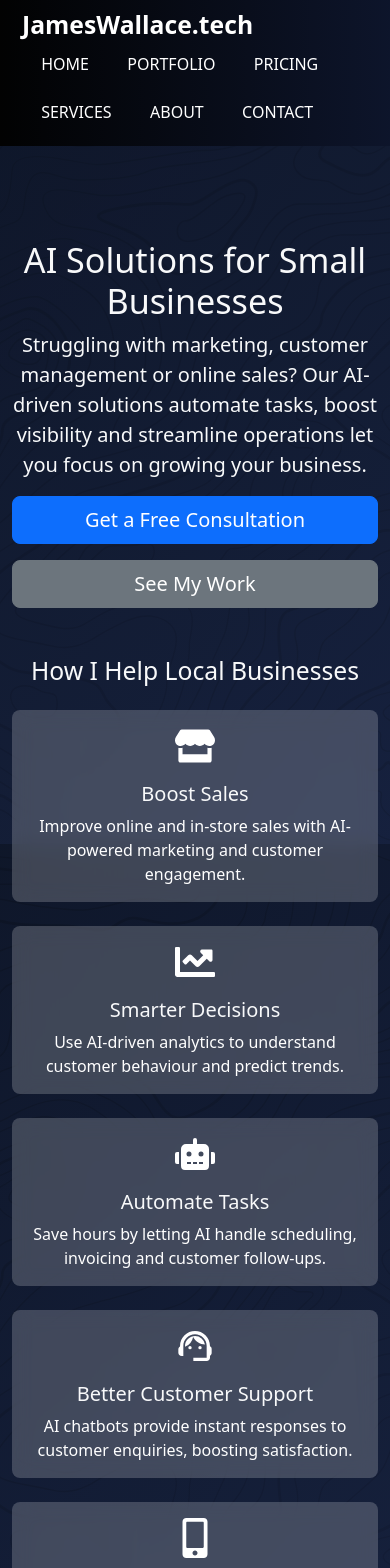
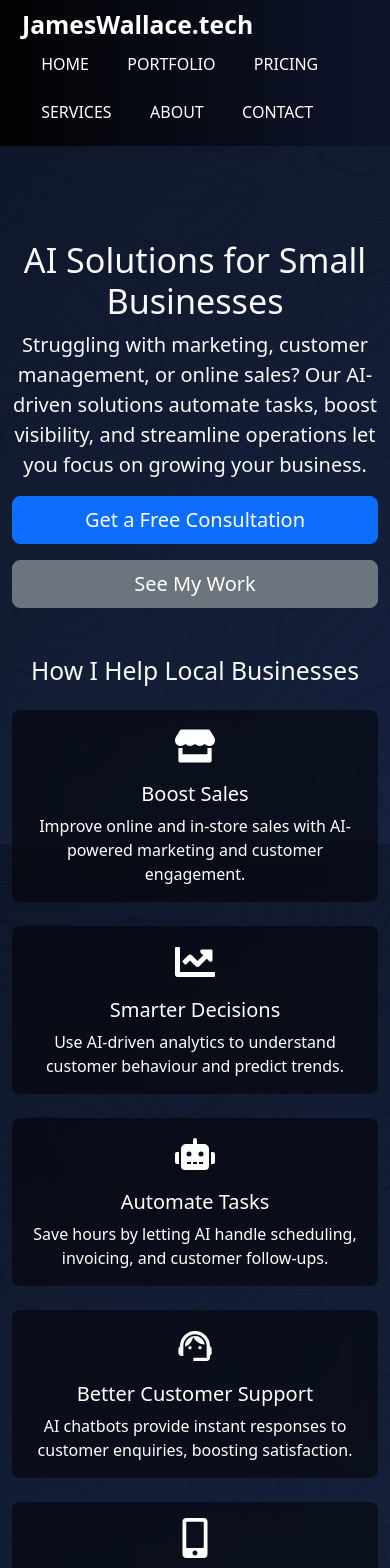
Before and after one commit to OpusLearning/JamesWallace.tech, a React (Vite) app in the folder frontend/: page / in a window 390 px wide. Shown: the top 1568 px of the page. Built offline with nearby package versions, Linux system fonts and the light colour scheme.

Commit message:
updated UI darker look and feel, and social media links

```diff
--- a/frontend/src/components/Footer.jsx
+++ b/frontend/src/components/Footer.jsx
@@ -27,33 +27,45 @@ export default function Footer() {
       {/* Social Media Icons */}
       <div className="footer-social d-flex justify-content-center gap-3 mt-3">
         <a
-          href="https://facebook.com"
+          href="https://www.facebook.com/profile.php?id=61573496098584"
           target="_blank"
           rel="noopener noreferrer"
         >
           <FaFacebook />
         </a>
-        <a href="https://twitter.com" target="_blank" rel="noopener noreferrer">
+        <a
+          href="https://x.com/WallaceJam6591"
+          target="_blank"
+          rel="noopener noreferrer"
+        >
           <FaTwitter />
         </a>
         <a
-          href="https://instagram.com"
+          href="https://www.instagram.com/jameswallace.tech/"
           target="_blank"
           rel="noopener noreferrer"
         >
           <FaInstagram />
         </a>
         <a
-          href="https://linkedin.com"
+          href="https://www.linkedin.com/in/james-wallace-979432352/"
           target="_blank"
           rel="noopener noreferrer"
         >
           <FaLinkedin />
         </a>
-        <a href="https://youtube.com" target="_blank" rel="noopener noreferrer">
+        <a
+          href="https://www.youtube.com/channel/UCQfo7QoY5ByWgk0F1_3hEdw"
+          target="_blank"
+          rel="noopener noreferrer"
+        >
           <FaYoutube />
         </a>
-        <a href="https://tiktok.com" target="_blank" rel="noopener noreferrer">
+        <a
+          href="https://www.tiktok.com/@james.wallace950"
+          target="_blank"
+          rel="noopener noreferrer"
+        >
           <FaTiktok />
         </a>
       </div>
--- a/frontend/src/pages/About.jsx
+++ b/frontend/src/pages/About.jsx
@@ -2,6 +2,7 @@ import { motion } from "framer-motion";
 import {
   FaCode,
   FaPaintBrush,
+  FaDraftingCompass,
   FaCogs,
   FaRocket,
   FaHandshake,
@@ -31,7 +32,7 @@ export default function About() {
         className="container"
         style={{ paddingTop: "120px", paddingBottom: "120px" }}
       >
-        {/* Heading */}
+        {/* Heading Section */}
         <div className="text-center mb-5">
           <motion.h1
             className="display-4 mb-3"
@@ -61,7 +62,7 @@ export default function About() {
           className="card mx-auto mb-5"
           style={{
             maxWidth: "400px",
-            backgroundColor: "rgba(128,128,128,0.3)",
+            backgroundColor: "rgba(0, 0, 0, 0.6)",
             border: "none",
             backdropFilter: "blur(10px)",
           }}
@@ -74,11 +75,7 @@ export default function About() {
               src={profileImage}
               alt="James Wallace"
               className="rounded-circle mb-3"
-              style={{
-                width: "128px",
-                height: "128px",
-                objectFit: "cover",
-              }}
+              style={{ width: "128px", height: "128px", objectFit: "cover" }}
             />
             <h3 className="card-title text-white">James Wallace</h3>
             <p className="card-subtitle mb-2 text-white">
@@ -94,7 +91,7 @@ export default function About() {
         </div>
         <div className="row">
           <ProcessCard
-            icon={<FaPaintBrush size={40} />}
+            icon={<FaDraftingCompass size={40} />}
             title="Custom Wireframing"
             description="Every project starts with a deep understanding of your business. I design tailored wireframes to map out a user-centric digital experience."
           />
@@ -153,7 +150,7 @@ function ProcessCard({ icon, title, description }) {
         className="card h-100 text-center"
         whileHover={{ scale: 1.05 }}
         style={{
-          backgroundColor: "rgba(128,128,128,0.3)",
+          backgroundColor: "rgba(0, 0, 0, 0.6)",
           backdropFilter: "blur(10px)",
           border: "none",
         }}
@@ -175,7 +172,7 @@ function CoreValueCard({ icon, title, description }) {
         className="card h-100 text-center"
         whileHover={{ scale: 1.05 }}
         style={{
-          backgroundColor: "rgba(128,128,128,0.3)",
+          backgroundColor: "rgba(0, 0, 0, 0.6)",
           backdropFilter: "blur(10px)",
           border: "none",
         }}
--- a/frontend/src/pages/Home.jsx
+++ b/frontend/src/pages/Home.jsx
@@ -3,6 +3,28 @@ import { Link } from "react-router-dom";
 import { FaStore, FaChartLine, FaRobot, FaMobileAlt } from "react-icons/fa";
 import { MdSupportAgent } from "react-icons/md";
 import backgroundImage from "../assets/homepage.webp"; // Ensure the path is correct
+
+// FeatureCard component: renders an individual feature card with frosted dark grey background.
+function FeatureCard({ icon, title, description }) {
+  return (
+    <div
+      className="card h-100 text-center border-0"
+      style={{
+        background: "rgba(0, 0, 0, 0.5)",
+        backdropFilter: "blur(10px)",
+        borderRadius: "0.5rem",
+      }}
+    >
+      <div className="card-body d-flex flex-column">
+        <div className="mb-3" style={{ color: "#fff" }}>
+          {icon}
+        </div>
+        <h5 className="card-title text-white">{title}</h5>
+        <p className="card-text text-white flex-grow-1">{description}</p>
+      </div>
+    </div>
+  );
+}
 
 export default function Home() {
   return (
@@ -18,19 +40,19 @@ export default function Home() {
           backgroundSize: "cover",
           backgroundPosition: "center",
           filter: "brightness(0.5)",
-          zIndex: -1,
+          zIndex: -10,
         }}
       ></div>
 
-      {/* Main Content Container with Padding to Offset the Fixed Header */}
+      {/* Main Content Container */}
       <div className="container" style={{ paddingTop: "120px" }}>
         {/* Hero Section */}
         <div className="text-center mb-5">
           <h1 className="display-4">AI Solutions for Small Businesses</h1>
           <p className="lead">
-            Struggling with marketing, customer management or online sales? Our{" "}
+            Struggling with marketing, customer management, or online sales? Our{" "}
             <strong>
-              AI-driven solutions automate tasks, boost visibility and
+              AI-driven solutions automate tasks, boost visibility, and
               streamline operations
             </strong>{" "}
             let you focus on growing your business.
@@ -51,35 +73,35 @@ export default function Home() {
         {/* Feature Section */}
         <h2 className="text-center mb-4">How I Help Local Businesses</h2>
         <div className="row">
-          <div className="col-12 col-md-4 mb-4">
+          <div className="col-12 col-md-4 mb-4 d-flex align-items-stretch">
             <FeatureCard
               icon={<FaStore size={40} />}
               title="Boost Sales"
               description="Improve online and in-store sales with AI-powered marketing and customer engagement."
             />
           </div>
-          <div className="col-12 col-md-4 mb-4">
+          <div className="col-12 col-md-4 mb-4 d-flex align-items-stretch">
             <FeatureCard
               icon={<FaChartLine size={40} />}
               title="Smarter Decisions"
               description="Use AI-driven analytics to understand customer behaviour and predict trends."
             />
           </div>
-          <div className="col-12 col-md-4 mb-4">
+          <div className="col-12 col-md-4 mb-4 d-flex align-items-stretch">
             <FeatureCard
               icon={<FaRobot size={40} />}
               title="Automate Tasks"
-              description="Save hours by letting AI handle scheduling, invoicing and customer follow-ups."
+              description="Save hours by letting AI handle scheduling, invoicing, and customer follow-ups."
             />
           </div>
-          <div className="col-12 col-md-4 mb-4">
+          <div className="col-12 col-md-4 mb-4 d-flex align-items-stretch">
             <FeatureCard
               icon={<MdSupportAgent size={40} />}
               title="Better Customer Support"
               description="AI chatbots provide instant responses to customer enquiries, boosting satisfaction."
             />
           </div>
-          <div className="col-12 col-md-4 mb-4">
+          <div className="col-12 col-md-4 mb-4 d-flex align-items-stretch">
             <FeatureCard
               icon={<FaMobileAlt size={40} />}
               title="Mobile-Friendly"
@@ -91,24 +113,3 @@ export default function Home() {
     </div>
   );
 }
-
-function FeatureCard({ icon, title, description }) {
-  return (
-    <div
-      className="card text-center border-0"
-      style={{
-        background: "rgba(255, 255, 255, 0.2)",
-        backdropFilter: "blur(10px)",
-        borderRadius: "0.5rem",
-      }}
-    >
-      <div className="card-body">
-        <div className="mb-3" style={{ color: "#fff" }}>
-          {icon}
-        </div>
-        <h5 className="card-title text-light">{title}</h5>
-        <p className="card-text text-white">{description}</p>
-      </div>
-    </div>
-  );
-}
--- a/frontend/src/pages/Pricing.jsx
+++ b/frontend/src/pages/Pricing.jsx
@@ -8,7 +8,7 @@ import {
   faCheck,
 } from "@fortawesome/free-solid-svg-icons";
 
-// Define your primary colour as the Bootstrap blue (#0d6efd)
+// Set your primary colour as blue (#0d6efd)
 const primaryColor = "#0d6efd";
 
 // Helper: Multiply discounted price by 2 to compute regular price.
@@ -46,19 +46,21 @@ const PricingCard = ({
   return (
     <div
       className="card h-100 shadow-sm border-0"
-      style={{ backgroundColor: "rgba(255,255,255,0.85)" }}
+      style={{
+        backgroundColor: "rgba(0, 0, 0, 0.5)",
+        backdropFilter: "blur(10px)",
+        borderRadius: "0.5rem",
+      }}
     >
       <div className="card-body d-flex flex-column">
-        <div
-          className="d-flex justify-content-center mb-3"
-          style={{ color: primaryColor }}
-        >
-          <FontAwesomeIcon icon={icon} size="2x" />
+        <div className="d-flex justify-content-center mb-3">
+          <FontAwesomeIcon
+            icon={icon}
+            size="2x"
+            style={{ color: primaryColor }}
+          />
         </div>
-        <h3
-          className="h5 fw-bold mb-2 text-center"
-          style={{ color: primaryColor }}
-        >
+        <h3 className="h5 fw-bold text-center" style={{ color: "#fff" }}>
           {title}
         </h3>
         <div
@@ -87,7 +89,7 @@ const PricingCard = ({
                 icon={faCheck}
                 className="text-success me-2 mt-1"
               />
-              <span style={{ color: primaryColor }}>{feature}</span>
+              <span style={{ color: "#fff" }}>{feature}</span>
             </li>
           ))}
         </ul>
@@ -284,10 +286,7 @@ const Pricing = () => {
   return (
     <div className="container py-4">
       <CountdownTimer expiry={offerExpiry} />
-      <h1
-        className="text-center fw-bold mb-4"
-        style={{ color: "rgba(255,255,255,0.85)" }}
-      >
+      <h1 className="text-center fw-bold mb-4" style={{ color: "#fff" }}>
         Pricing Plans
       </h1>
       <div className="d-flex justify-content-center mb-4">
```
Also changed, not shown: frontend/src/pages/Services.jsx (+20 -23 lines).
